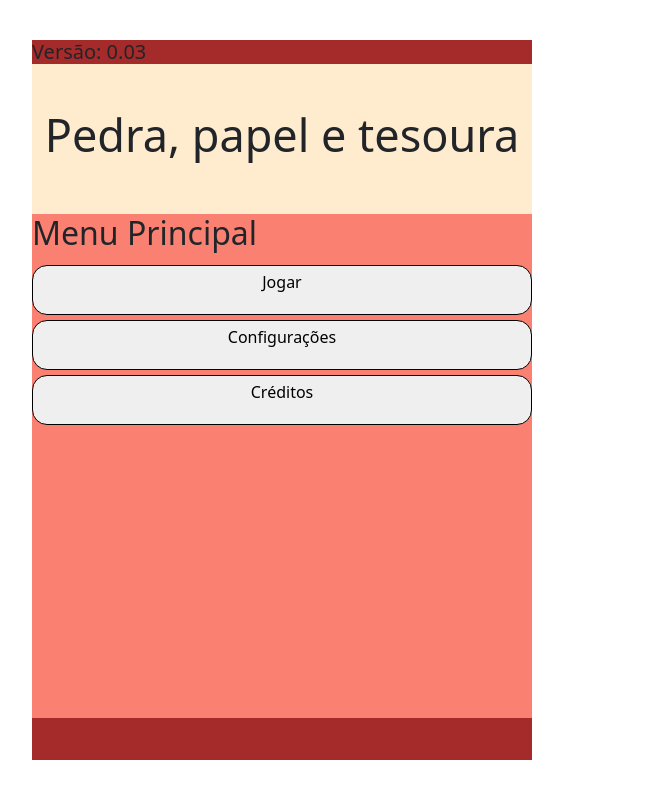
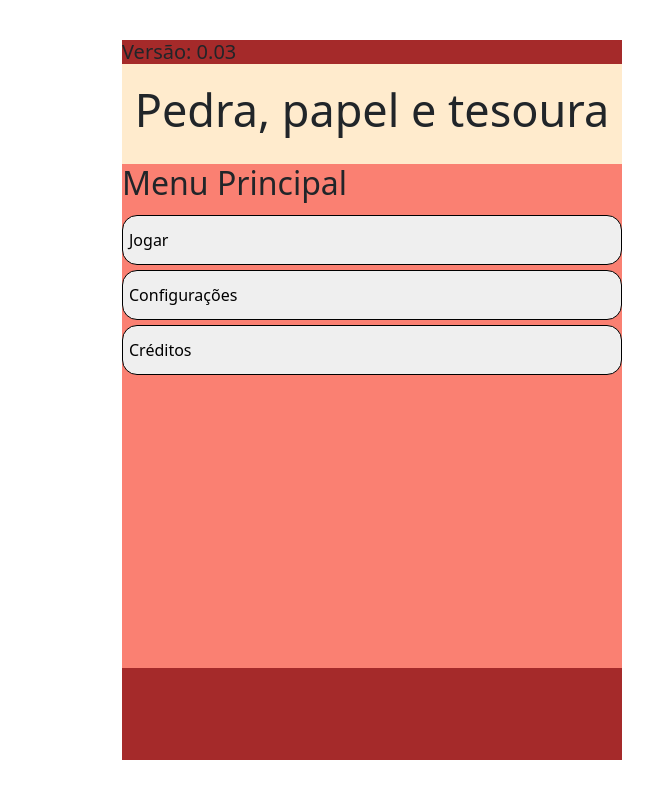
Before and after one commit to gabriellourencetti/pedra-papel-tesoura, a plain HTML site: page Frontend/index.html in a window 1280 px wide. Shown: the whole page, without its empty margins (78-731 px from the left). Drawn offline with nearby package versions, Linux system fonts and the light colour scheme.

Commit message:
alterando layout

```diff
--- a/Frontend/style.css
+++ b/Frontend/style.css
@@ -9,7 +9,7 @@
 }
 .painel{
     background-color: brown;
-    margin-left: 110px;
+    margin-left: 200px;
     width: 500px;
     height: 90%;
 }
@@ -19,7 +19,7 @@
     align-items: center;
     justify-content: center;
     background-color: blanchedalmond;
-    height: 150px;
+    height: 100px;
 }
 
 .opcoes{
@@ -34,3 +34,8 @@
     border: 1px solid black;
     border-radius: 15px !important;
 }
+
+.textinho{
+    margin: 0;
+    text-align: left;
+}
```
